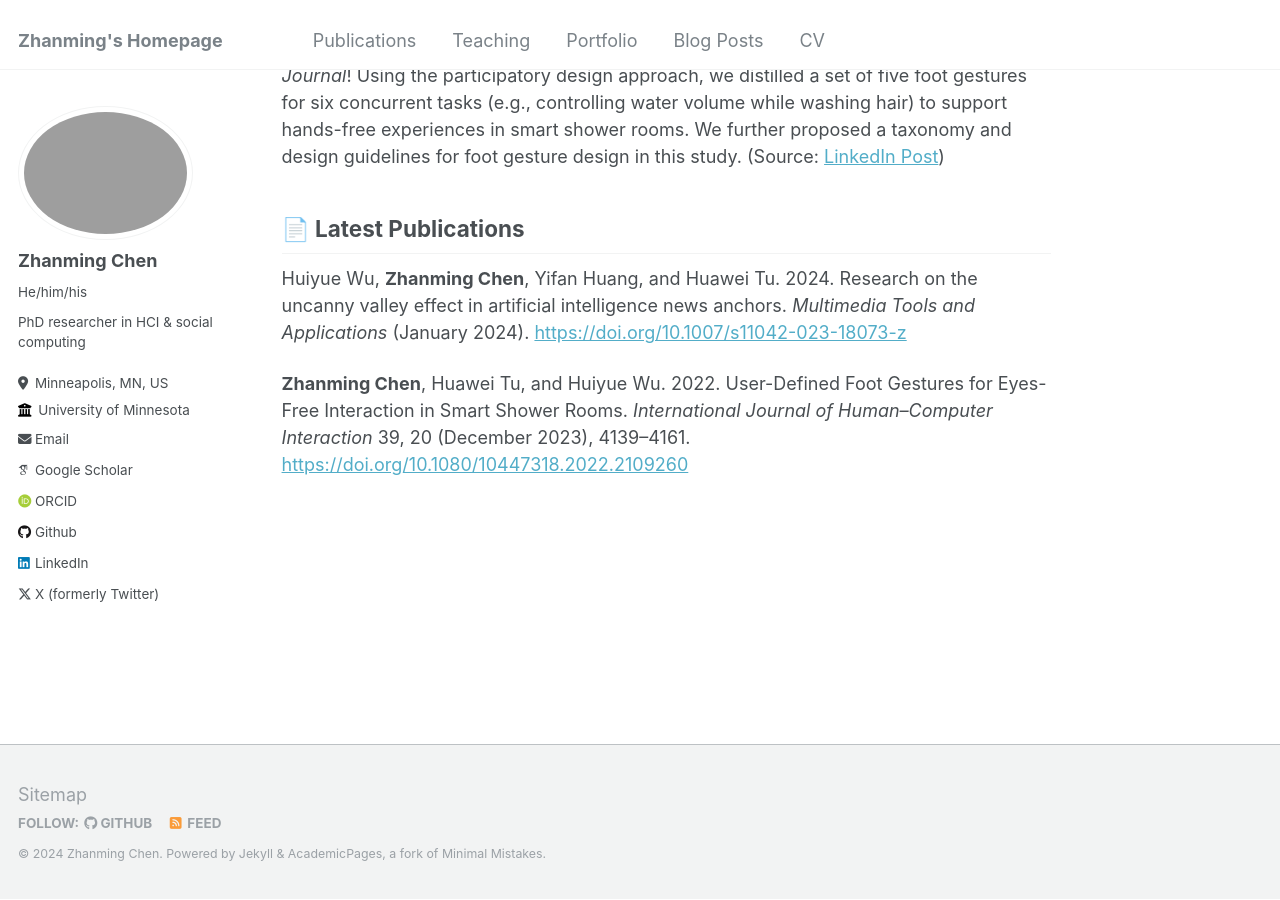
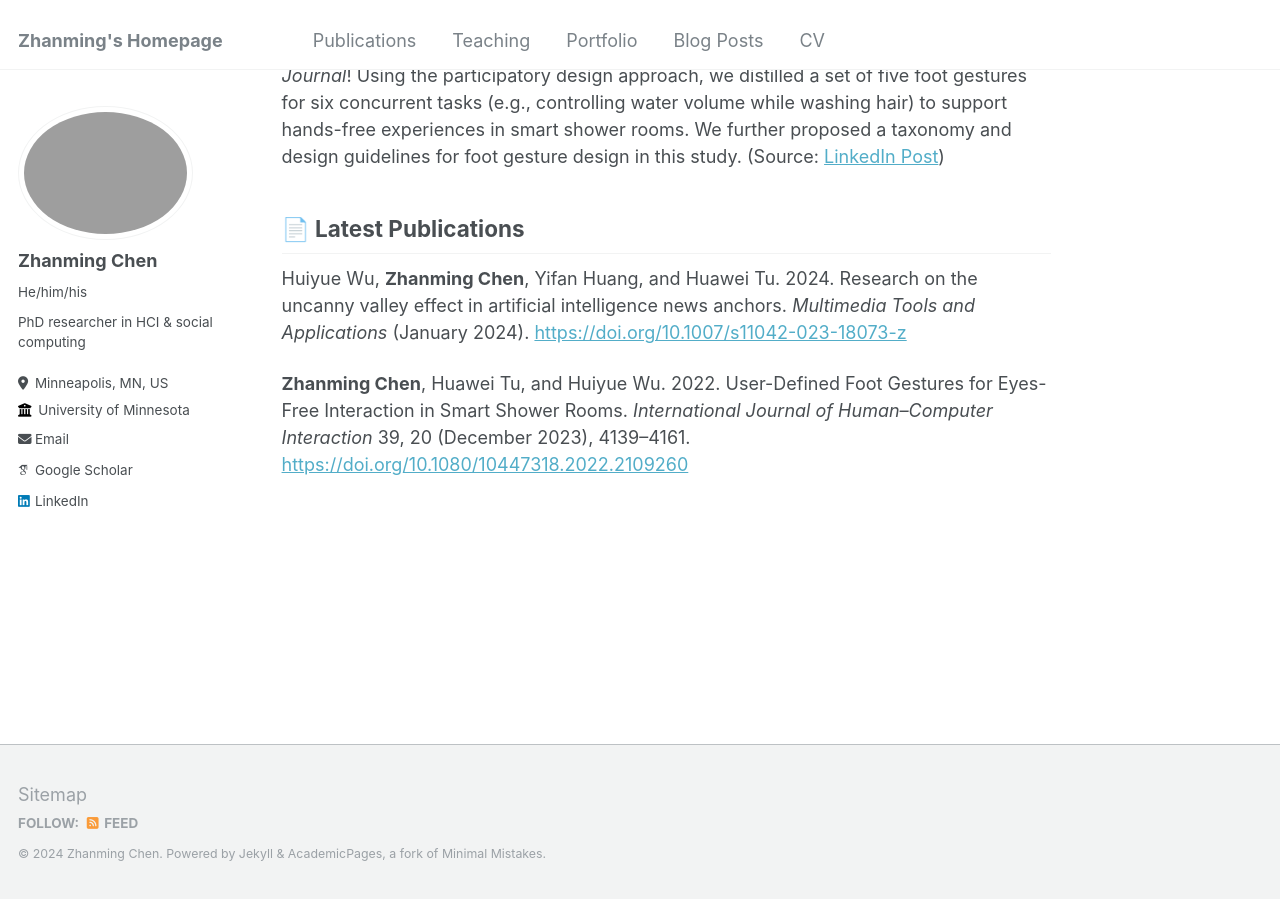
Before and after one commit to zhanmingchen/zhanmingchen.github.io, a Jekyll site: the page built from _pages/about.md, in a window 1280 px wide and 900 px high, scrolled down 927 px. Built offline with Jekyll 4.4.1, drawn with Linux system fonts in a browser that asks for light colours; some web fonts are replaced.

Commit message:
updates 20240627 0815 pm
updates 20240627 0815 pm

```diff
--- a/_config.yml
+++ b/_config.yml
@@ -34,7 +34,7 @@ author:
   arxiv            : # URL - Update with the correct link to your profile
   googlescholar    : "https://scholar.google.com/citations?user=ylzoFgYAAAAJ&hl=en"
   impactstory      : # URL
-  orcid            : "https://orcid.org/0000-0002-9913-7239"
+  orcid            : # "https://orcid.org/0000-0002-9913-7239"
   semantic         : # URL
   pubmed           : # "https://www.ncbi.nlm.nih.gov/pubmed/?term=john+snow"
   researchgate     : # URL
@@ -43,7 +43,7 @@ author:
   bitbucket        : # Username - Update with your username on the site
   codepen          : # Username
   dribbble         : # Username
-  github           : "zhanmingchen"
+  github           : # "zhanmingchen"
   kaggle           : # Username
   stackoverflow    : # User number or user number and name (i.e., use "1" or "1/jeff-atwood")
 
@@ -65,7 +65,7 @@ author:
   steam            : # Username
   telegram         : # URL
   tumblr           : # Username
-  twitter          : "zhanming_chan" # Username for X / Twitter
+  twitter          : # "zhanming_chan" # Username for X / Twitter
   vine             : # Username
   weibo            : # Username
   wikipedia        : # Username
```
Also changed, not shown: _portfolio/2022-04-04-Project-A.md (renamed from _portfolio/2022-02-06-Experience-Beijing copy.md, +2 -2 lines).
